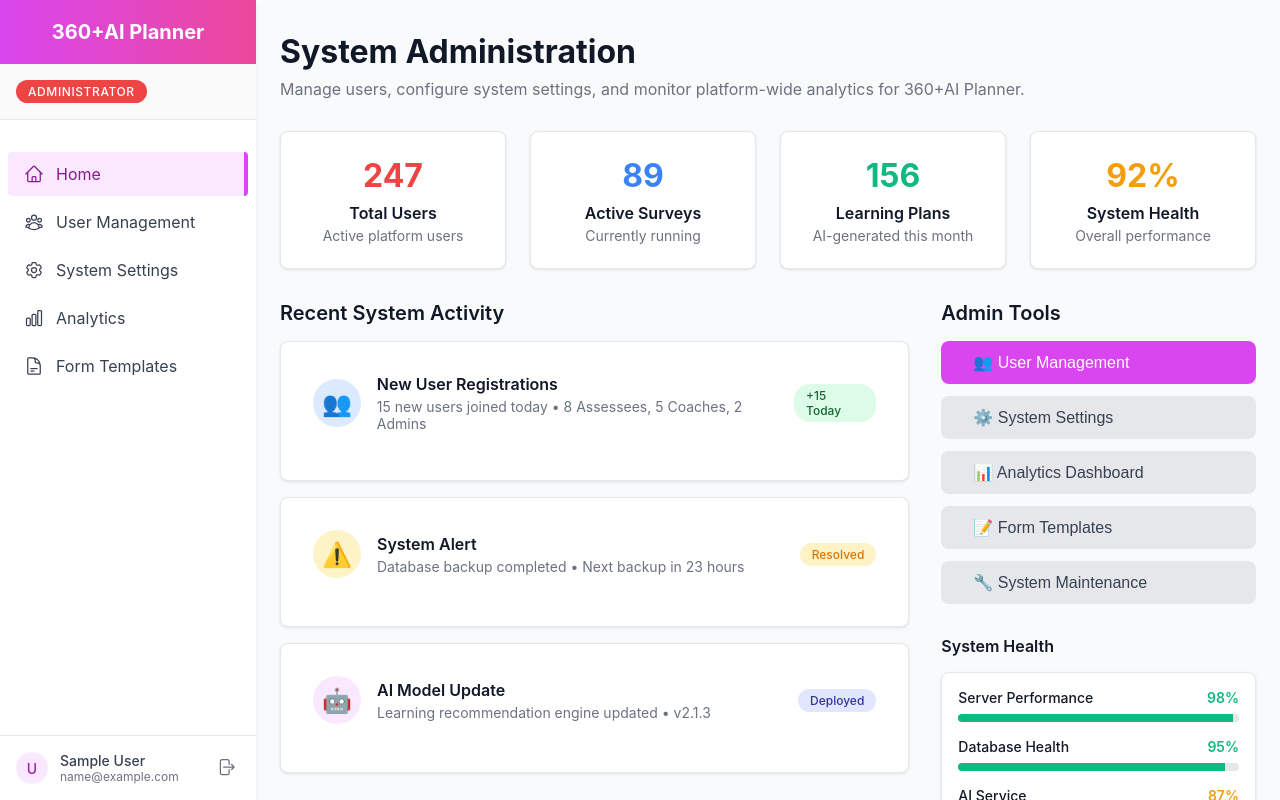
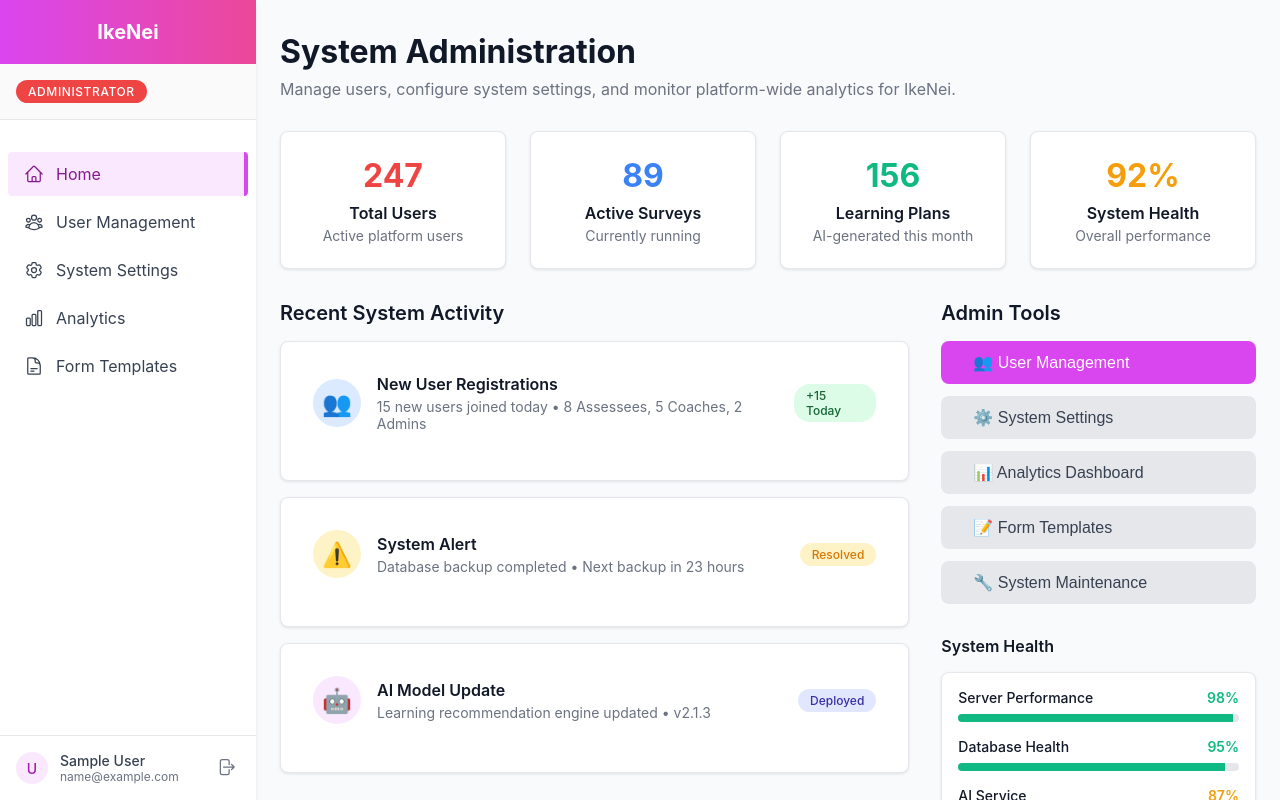
Before and after one commit to balu72/IkeNei, a React (Vite) app in the folder src/frontend/: page / in a window 1280 px wide. Built offline with nearby package versions, Linux system fonts and the light colour scheme; sample sign-in values are in the browser's storage.

Commit message:
Rename project from '360+AI Planner' to 'IkeNei' across all files

```diff
--- a/src/frontend/components/Sidebar.jsx
+++ b/src/frontend/components/Sidebar.jsx
@@ -74,7 +74,7 @@ const Sidebar = () => {
     <div className="sidebar">
       {/* Logo/Brand */}
       <div className="sidebar-header">
-        <h1 className="sidebar-title">360+AI Planner</h1>
+        <h1 className="sidebar-title">IkeNei</h1>
       </div>
 
       {/* User Role Badge */}
--- a/src/frontend/index.html
+++ b/src/frontend/index.html
@@ -4,7 +4,7 @@
     <meta charset="UTF-8" />
     <link rel="icon" type="image/svg+xml" href="/vite.svg" />
     <meta name="viewport" content="width=device-width, initial-scale=1.0" />
-    <title>360+AI Planner</title>
+    <title>IkeNei</title>
   </head>
   <body>
     <div id="root"></div>
--- a/src/frontend/pages/AdminHome.jsx
+++ b/src/frontend/pages/AdminHome.jsx
@@ -5,7 +5,7 @@ const AdminHome = () => {
       <div style={{ marginBottom: '2rem' }}>
         <h1 className="page-title">System Administration</h1>
         <p className="page-description">
-          Manage users, configure system settings, and monitor platform-wide analytics for 360+AI Planner.
+          Manage users, configure system settings, and monitor platform-wide analytics for IkeNei.
         </p>
       </div>
 
```
Also changed, not shown: 2 other files (tests, documents, lock files or other folders).
